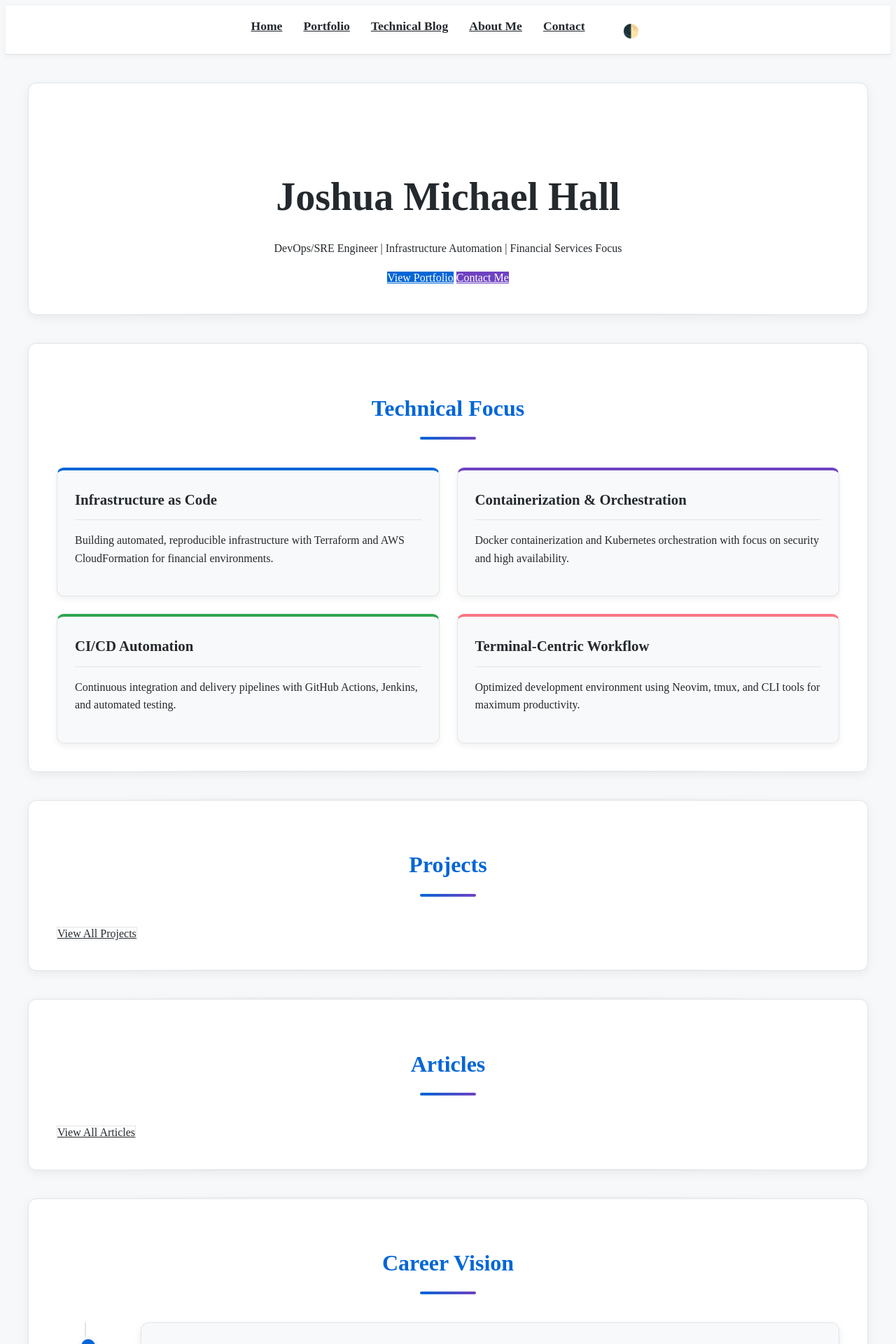
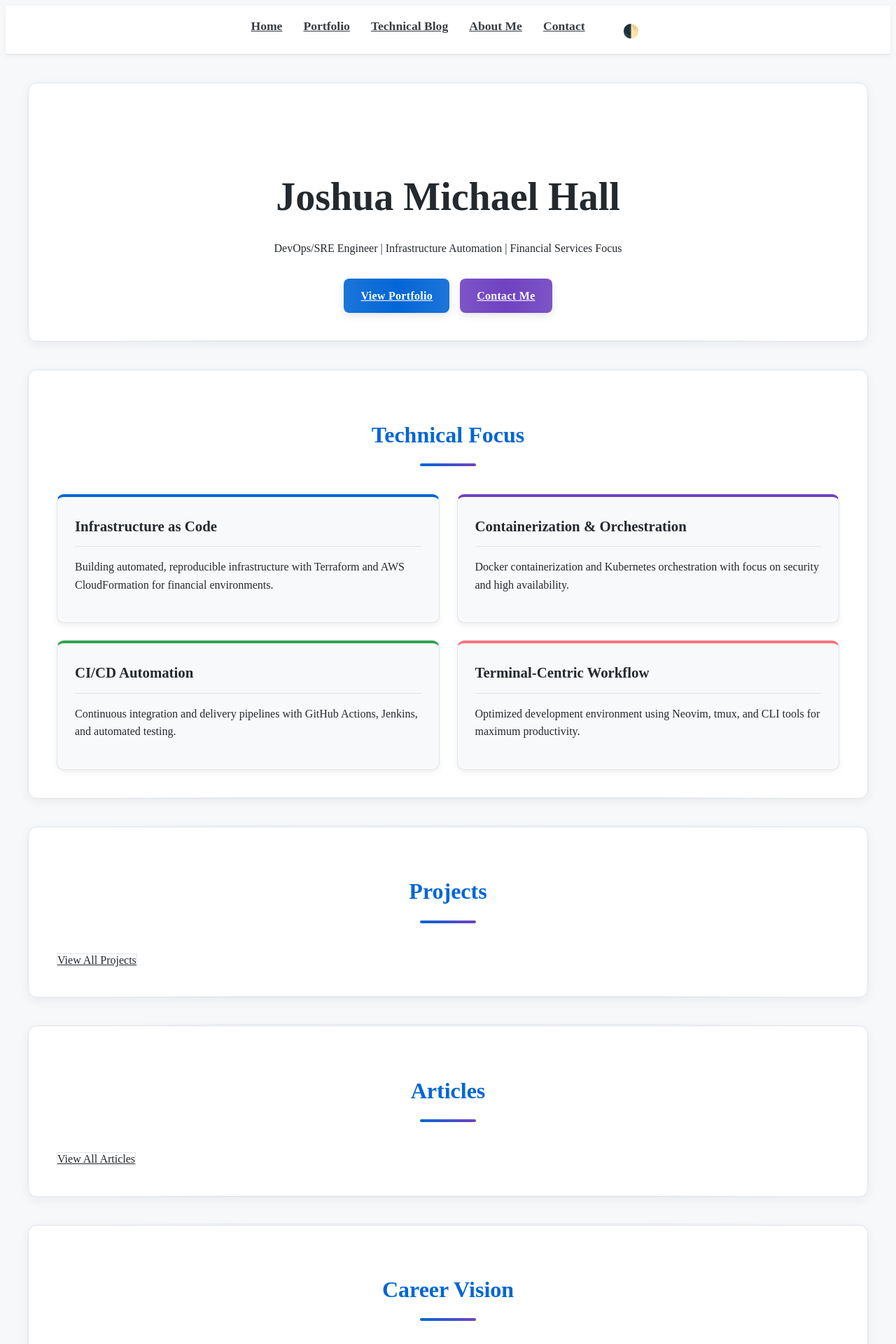
Before and after one commit to joshuamichaelhall/joshuamichaelhall.github.io, a Jekyll site: the page built from index.markdown, in a window 1280 px wide. Shown: the top 1920 px of the page at 70% size. Built offline with Jekyll 4.4.1, drawn with Linux system fonts in a browser that asks for light colours; nearby versions of some CDN libraries.

Commit message:
update buttons

```diff
--- a/assets/main.scss
+++ b/assets/main.scss
@@ -1464,3 +1464,121 @@ input:focus, textarea:focus, select:focus {
   border-bottom: 1px solid var(--border-color);
   padding-bottom: 30px;
 }
+
+/* Make header and footer navigation links brighter */
+.site-nav .page-link {
+  color: var(--text-color);
+  opacity: 0.9; /* Increase from default (likely 0.7 or 0.8) */
+  font-weight: 500; /* Slightly increase font weight */
+}
+
+.footer-links li a,
+.social-media-list li a {
+  color: var(--text-color);
+  opacity: 0.9; /* Increase from default */
+  font-weight: 500; /* Slightly increase font weight */
+}
+
+/* Keep hover state distinct but related */
+.site-nav .page-link:hover,
+.footer-links li a:hover,
+.social-media-list li a:hover {
+  opacity: 1;
+  font-weight: 600;
+}
+
+/* Enhanced styling for hero buttons */
+.hero-links {
+  margin-top: 30px;
+  display: flex;
+  gap: 15px;
+  justify-content: center;
+}
+
+.hero-links .btn {
+  padding: 12px 24px;
+  border-radius: 8px; /* Rounded corners */
+  font-weight: 600;
+  letter-spacing: 0.3px;
+  transition: all 0.3s ease;
+  position: relative;
+  overflow: hidden;
+  z-index: 1;
+  border: none;
+  box-shadow: 0 4px 12px rgba(0, 0, 0, 0.1);
+}
+
+/* Create gradient fade effect */
+.hero-links .primary-btn {
+  background: linear-gradient(90deg,
+    rgba(3, 102, 214, 0.9) 0%,
+    rgba(3, 102, 214, 1) 50%,
+    rgba(3, 102, 214, 0.9) 100%
+  );
+  color: white;
+}
+
+.hero-links .secondary-btn {
+  background: linear-gradient(90deg,
+    rgba(111, 66, 193, 0.9) 0%,
+    rgba(111, 66, 193, 1) 50%,
+    rgba(111, 66, 193, 0.9) 100%
+  );
+  color: white;
+}
+
+/* Hover effects */
+.hero-links .btn:hover {
+  transform: translateY(-2px);
+  box-shadow: 0 8px 16px rgba(0, 0, 0, 0.15);
+}
+
+.hero-links .primary-btn:hover {
+  background: linear-gradient(90deg,
+    rgba(3, 102, 214, 1) 0%,
+    rgba(3, 102, 214, 1) 50%,
+    rgba(3, 102, 214, 1) 100%
+  );
+}
+
+.hero-links .secondary-btn:hover {
+  background: linear-gradient(90deg,
+    rgba(111, 66, 193, 1) 0%,
+    rgba(111, 66, 193, 1) 50%,
+    rgba(111, 66, 193, 1) 100%
+  );
+}
+
+/* Dark theme adjustments */
+.dark-theme .hero-links .primary-btn {
+  background: linear-gradient(90deg,
+    rgba(31, 111, 235, 0.9) 0%,
+    rgba(31, 111, 235, 1) 50%,
+    rgba(31, 111, 235, 0.9) 100%
+  );
+}
+
+.dark-theme .hero-links .secondary-btn {
+  background: linear-gradient(90deg,
+    rgba(110, 64, 201, 0.9) 0%,
+    rgba(110, 64, 201, 1) 50%,
+    rgba(110, 64, 201, 0.9) 100%
+  );
+}
+
+/* Optional: Add a subtle animation on hover */
+@keyframes pulse {
+  0% {
+    box-shadow: 0 4px 12px rgba(0, 0, 0, 0.1);
+  }
+  50% {
+    box-shadow: 0 8px 24px rgba(0, 0, 0, 0.15);
+  }
+  100% {
+    box-shadow: 0 4px 12px rgba(0, 0, 0, 0.1);
+  }
+}
+
+.hero-links .btn:hover {
+  animation: pulse 2s infinite;
+}
```
